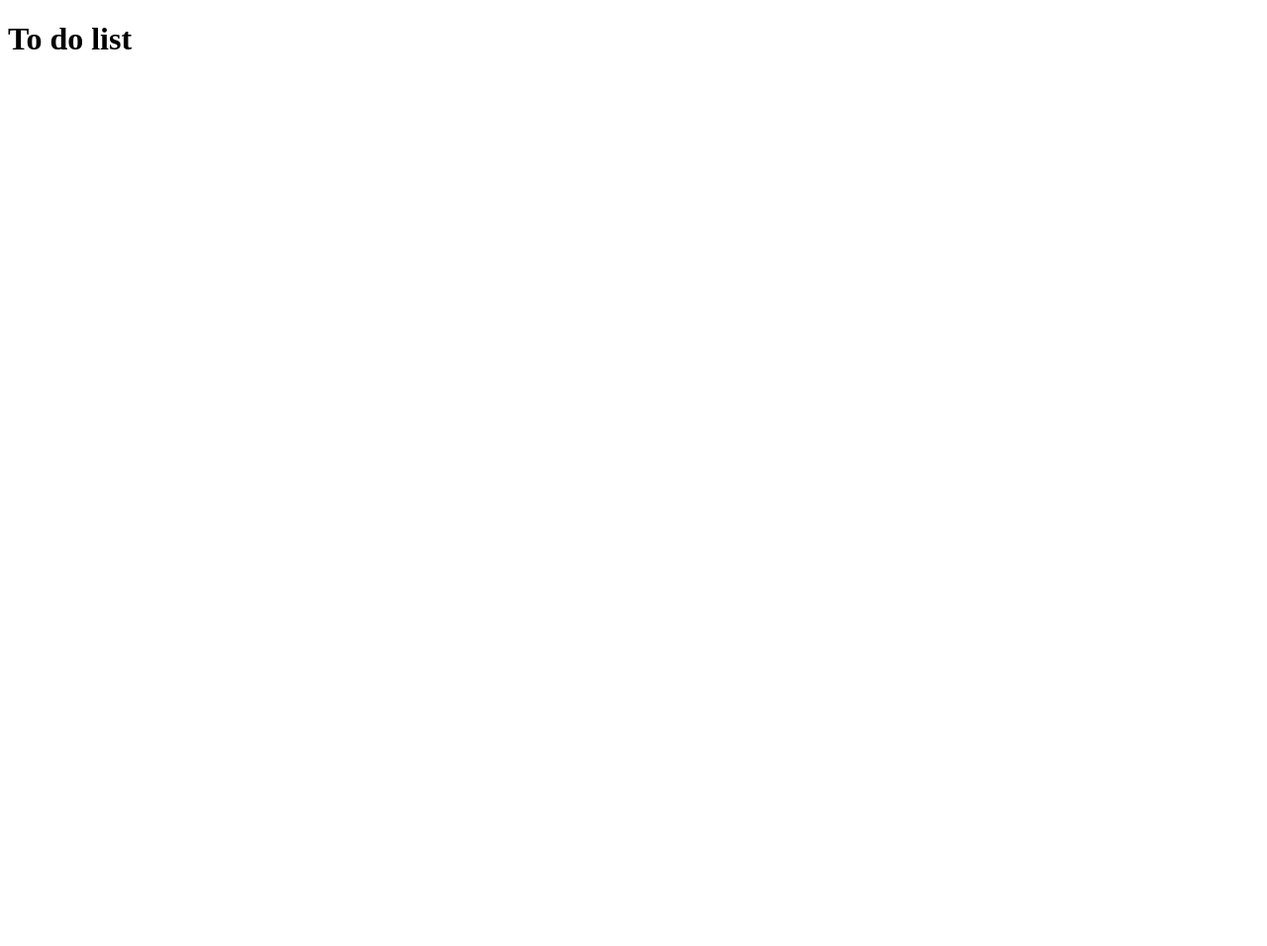
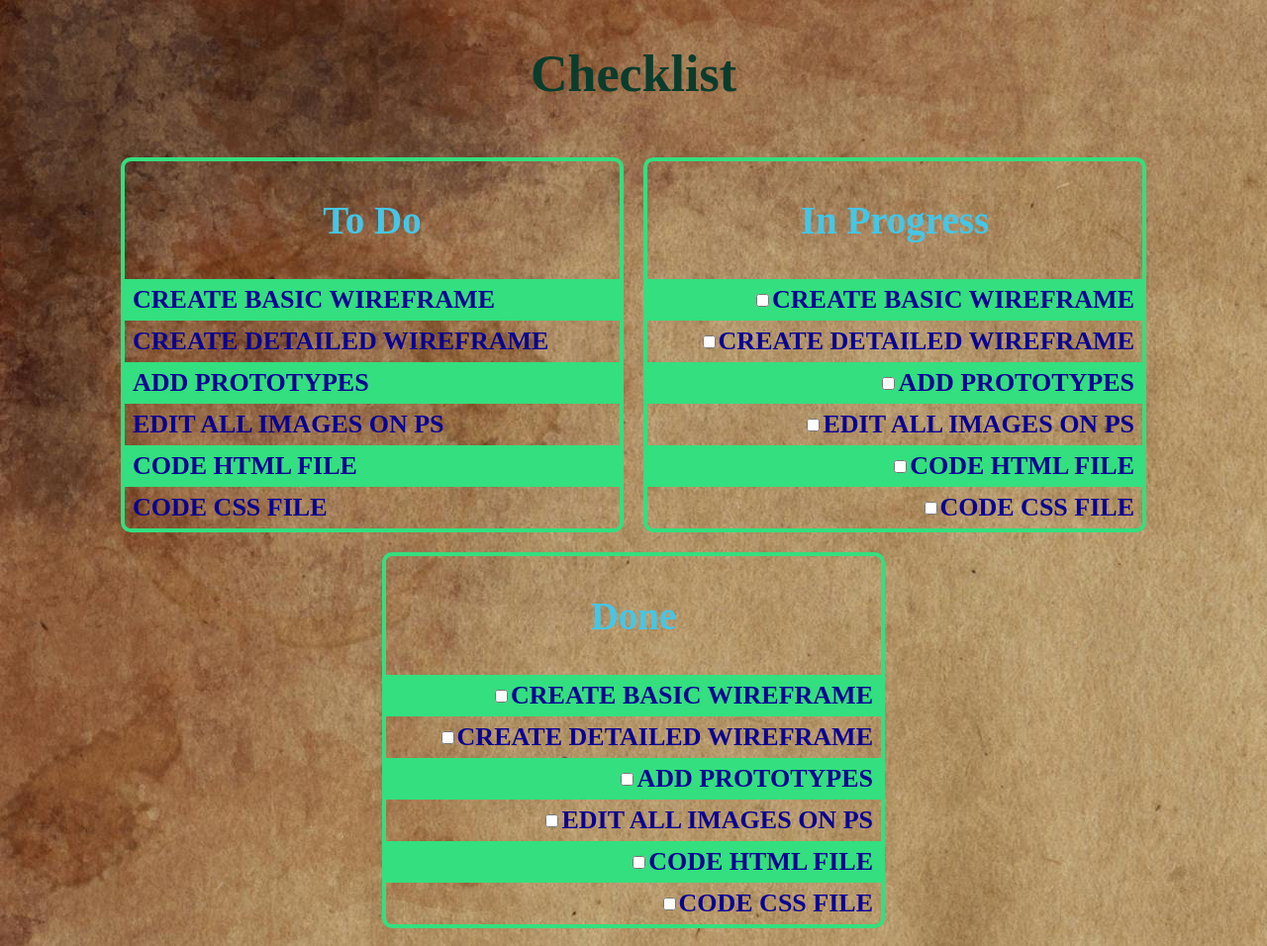
Before and after one commit to lucclem61/Checklist_assignment, a plain HTML site: page index.html in a window 1280 px wide. Shown: the whole page at 99% size. Before the commit the page ends 800 px from the top, so only its background shows below. Drawn offline with Linux system fonts and the light colour scheme.

Commit message:
des.LC.html/css

```diff
--- /dev/null
+++ b/css/main.css
@@ -0,0 +1,117 @@
+body {
+    background-image: url('/images/pexels-pixabay-235985.jpg');
+    font-size: 26px;
+    font-weight: bolder;
+    font-family: 'Times New Roman', Times, serif;
+    color: rgb(10, 0, 148);
+
+}
+
+main {
+    display: flex;
+    justify-content: center;
+    flex-wrap: wrap;
+}
+
+header > h1 {
+    text-align: center;
+    padding: 10px;
+    color: rgb(10, 60, 44);
+}
+
+section {
+    width: 500px;
+    border-radius: 10px;
+    margin: 10px;
+}
+
+section h2 {
+    color: rgb(69, 198, 230);
+    padding: 5px 10px;
+    text-align: center;
+}
+
+section:first-of-type {
+    border: 4px solid rgb(51, 223, 126);
+}
+
+#inprogress {
+    border: 4px solid rgb(51, 223, 126);
+}
+
+#inprogress h2 {
+    color: rgb(69, 198, 230);
+}
+
+#done {
+    border: 4px solid rgb(51, 223, 126);
+}
+
+#done h2 {
+    color: rgb(69, 198, 230);
+}
+
+ul {
+    list-style-type: none;
+    padding: 0;
+    margin: 0;
+}
+
+ul li {
+    padding: 6px 8px;
+    text-transform: uppercase;
+    display: flex;
+    justify-content: space-between;
+    align-items: center;
+}
+
+.todo li:nth-child(odd) {
+    background-color: rgb(51, 223, 126);
+}
+
+.inprogress li:nth-child(odd) {
+    background-color: rgb(51, 223, 126);
+}
+
+.done li:nth-child(odd) {
+    background-color: rgb(51, 223, 126);
+}
+
+input[type="checkbox"] {
+    margin-left: auto;
+}
+
+
+.inprogress li {
+    position: relative;
+    padding-left: 30px;
+  }
+
+  .inprogress input[type="checkbox"] {
+    position: relative;
+  }
+
+  .inprogress input[type="checkbox"]:checked + span::before {
+    content: '✍️';
+    position: absolute;
+    left: 5px;
+    top: 50%;
+    transform: translateY(-50%);
+  }
+
+  .done li {
+    position: relative;
+    padding-left: 30px;
+  }
+
+  .done input[type="checkbox"] {
+    position: relative;
+  }
+
+  .done input[type="checkbox"]:checked + span::before {
+    content: '🎉';
+    position: absolute;
+    left: 5px;
+    top: 50%;
+    transform: translateY(-50%);
+  }
--- a/index.html
+++ b/index.html
@@ -3,18 +3,51 @@
 
 <head>
   <meta charset="UTF-8">
-  <title>To Do Page - Working with CSS</title>
-  <link rel="stylesheet">
+  <title>MY CHECKLIST WEBSITE</title>
+  <link rel="stylesheet" href="css/main.css">
 </head>
 
 <body>
   <header>
-    <h1>To do list</h1>
+    <h1>Checklist</h1>
   </header>
   <main>
-    <section>
+    <section id="todo">
+      <h2>To Do</h2>
+      <ul class="todo">
+        <li>Create basic wireframe</li>
+        <li>Create detailed wireframe</li>
+        <li>Add prototypes</li>
+        <li>Edit all images on PS</li>
+        <li>code html file</li>
+        <li>code css file</li>
+      </ul>
+    </section>
 
+    <section id="inprogress">
+      <h2>In Progress</h2>
+      <ul class="inprogress">
+        <li><input type="checkbox"><span></span>Create basic wireframe</li>
+        <li><input type="checkbox"><span></span>Create detailed wireframe</li>
+        <li><input type="checkbox"><span></span>Add prototypes</li>
+        <li><input type="checkbox"><span></span>Edit all images on PS</li>
+        <li><input type="checkbox"><span></span>code html file</li>
+        <li><input type="checkbox"><span></span>code css file</li>
+      </ul>
     </section>
+
+    <section id="done">
+      <h2>Done</h2>
+      <ul class="done">
+        <li><input type="checkbox"><span></span>Create basic wireframe</li>
+        <li><input type="checkbox"><span></span>Create detailed wireframe</li>
+        <li><input type="checkbox"><span></span>Add prototypes</li>
+        <li><input type="checkbox"><span></span>Edit all images on PS</li>
+        <li><input type="checkbox"><span></span>code html file</li>
+        <li><input type="checkbox"><span></span>code css file</li>
+      </ul>
+    </section>
+
 
   </main>
 </body>
```
Also changed, not shown: images/pexels-pixabay-235985.jpg (added), 1 other file.
